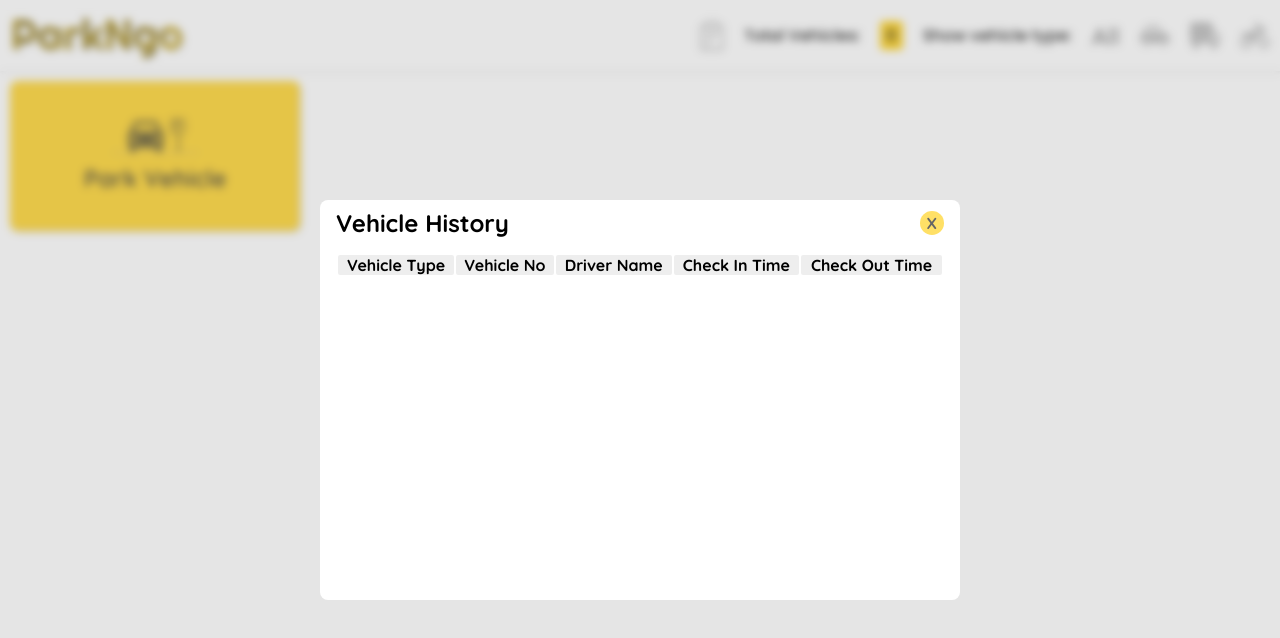
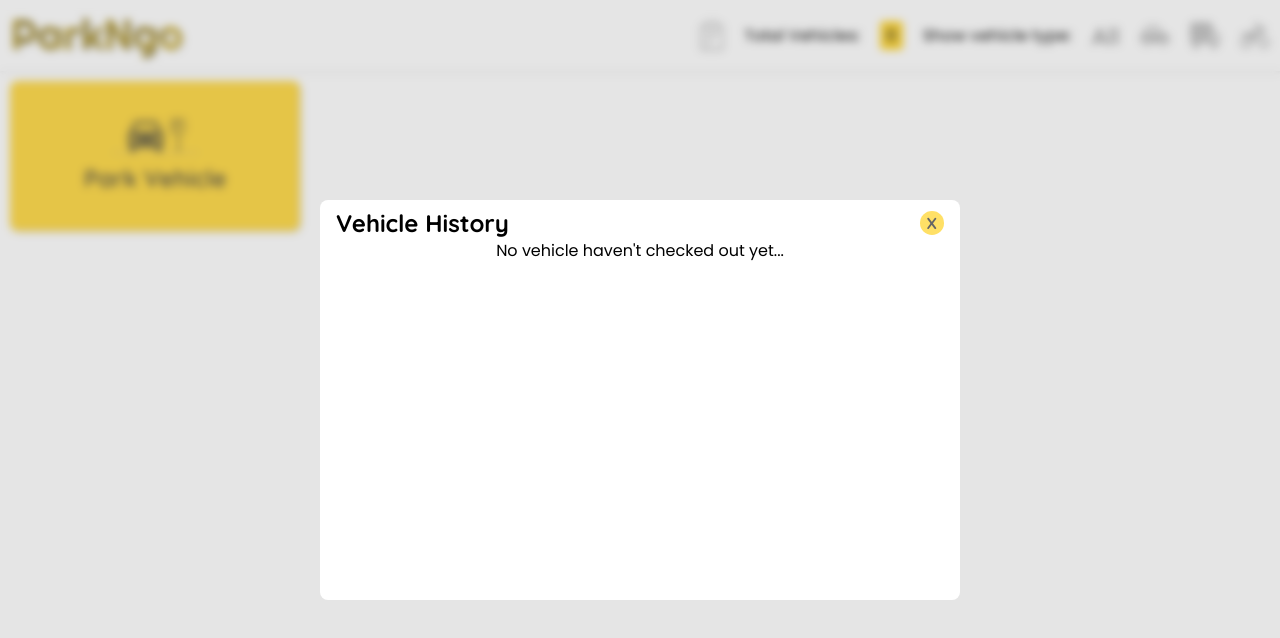
Before and after one commit to nectro/ParkNgo, a React (Create React App) app: page / in a window 1280 px wide. Both pictures are taken after a click on the picture 712 px from the left and 35 px from the top of the page. Shown: the top 638 px of the page. Built offline with nearby package versions, Linux system fonts and the light colour scheme.

Commit message:
add: some minute details

```diff
--- a/src/component/historyModal/historyModal.component.js
+++ b/src/component/historyModal/historyModal.component.js
@@ -14,6 +14,8 @@ function HistoryModalComponent({report,setShowHistory}) {
                     <p className={classes.closeIcon} onClick={()=>setShowHistory(false)}>X</p>
                 </div>
                 <div className={classes.forScroll}>
+                    {
+                        report.length > 0 ?
                         <table className={classes.info}>
                             <tbody>
                                 <tr>
@@ -46,7 +48,9 @@ function HistoryModalComponent({report,setShowHistory}) {
                                     )
                                 }
                             </tbody>
-                    </table>
+                        </table> :
+                        <p>No vehicle haven't checked out yet...</p>
+                    }
                 </div>
             </div>
         </div>
```
Lines whose indentation alone changed are shown as unchanged.
